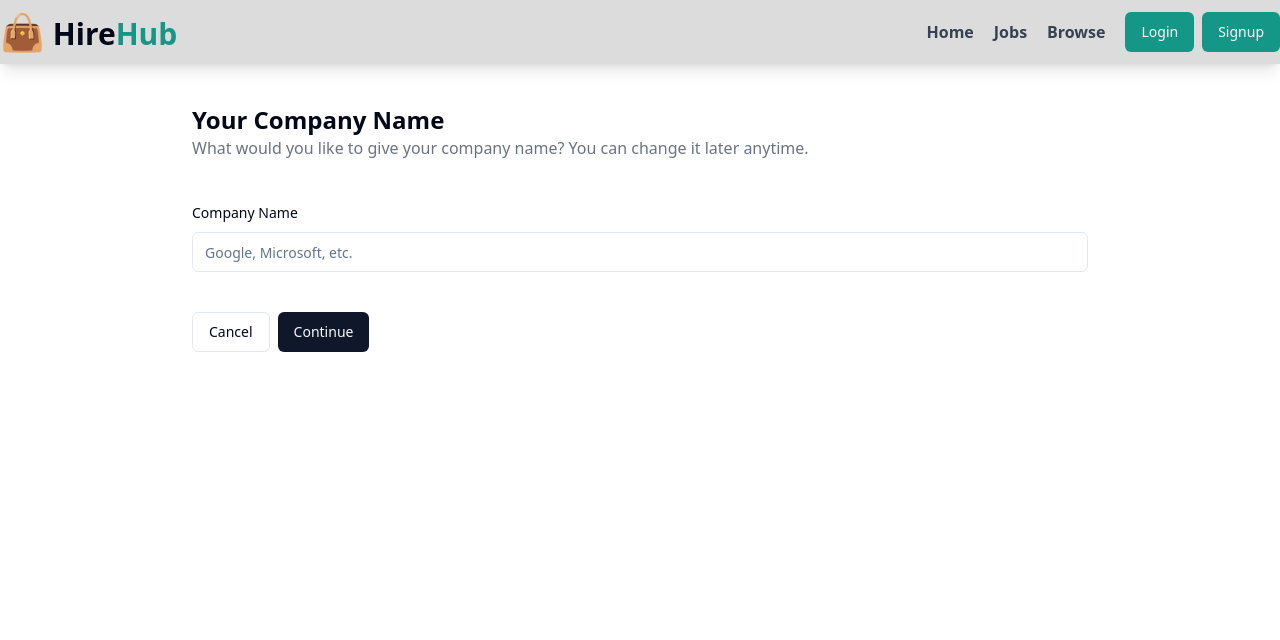
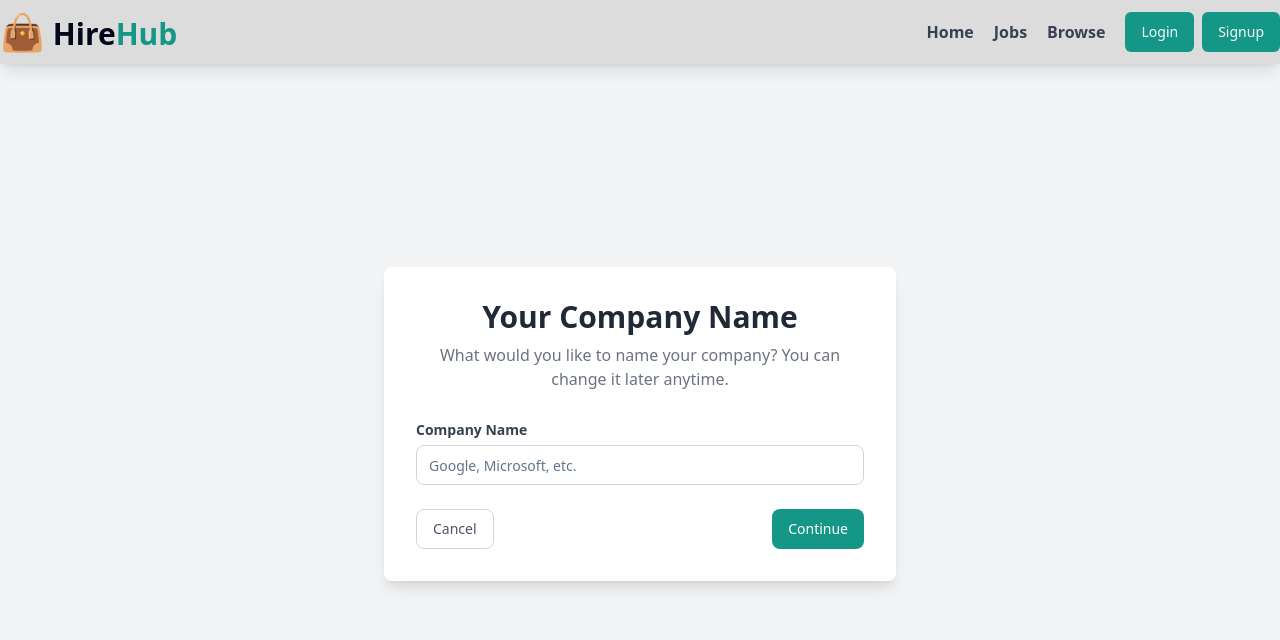
Before and after one commit to VinaySingh1045/HireHub, a React (Vite) app in the folder frontend/: page /admin/companines/create in a window 1280 px wide. Shown: the top 640 px of the page. Built offline with nearby package versions, Linux system fonts and the light colour scheme.

Commit message:
Company Frontend Done

```diff
--- a/frontend/src/components/compaines/CreateCompanies.jsx
+++ b/frontend/src/components/compaines/CreateCompanies.jsx
@@ -6,11 +6,10 @@ import { Label } from '../ui/label';
 import axios from 'axios';
 import { COMPANY_API_END_POINT } from '@/utlis/constants';
 import { toast } from 'sonner';
-import { useDispatch, useSelector } from 'react-redux';
+import { useDispatch } from 'react-redux';
 import { setSingleCompany } from '@/features/companySlice';
 
 const CreateCompanies = () => {
-
     const [companyName, setCompanyName] = useState("");
     const navigate = useNavigate();
     const dispatch = useDispatch();
@@ -20,7 +19,7 @@ const CreateCompanies = () => {
         console.log(companyName);
         try {
             const res = await axios.post(`${COMPANY_API_END_POINT}/compRegister`,
-                { companyName }, // Ensure the key matches the server's expected field name
+                { companyName },
                 {
                     headers: {
                         'Content-Type': 'application/json'
@@ -29,7 +28,7 @@ const CreateCompanies = () => {
                 });
 
             if (res.data.success) {
-                dispatch(setSingleCompany(res.data.data))
+                dispatch(setSingleCompany(res.data.data));
                 toast.success(res.data.message);
                 const companyId = res.data.data._id;
                 navigate(`/admin/companines/${companyId}`);
@@ -38,29 +37,46 @@ const CreateCompanies = () => {
             console.log(error);
             if (error.response && error.response.status === 401) {
                 toast.error("Company Name is Required.");
+            } else if (error.response && error.response.status === 409) {
+                toast.error("Company already Registered.");
             }
         }
     };
 
     return (
         <>
-            <div className='max-w-4xl mx-auto'>
-                <div className='my-10'>
-                    <h1 className='font-bold text-2xl'>Your Company Name</h1>
-                    <p className='text-gray-500'>What would you like to give your company name? You can change it later anytime.</p>
+            <div className='min-h-[90vh] flex items-center justify-center bg-gray-100'>
+                <div className='bg-white shadow-lg rounded-lg p-8 w-full max-w-lg'>
+                    <div className='mb-8 text-center'>
+                        <h1 className='font-bold text-3xl text-gray-800 mb-2'>Your Company Name</h1>
+                        <p className='text-gray-500'>What would you like to name your company? You can change it later anytime.</p>
                     </div>
 
-                <Label>Company Name</Label>
+                    <form onSubmit={handleSubmit}>
+                        <Label className='block text-gray-700 font-semibold'>Company Name</Label>
                         <Input
                             type="text"
-                    className="my-2"
+                            className="mt-2 mb-6 p-3 border border-gray-300 rounded-lg w-full focus:border-indigo-500 focus:ring-indigo-500"
                             placeholder="Google, Microsoft, etc."
-                    value={companyName} // Add the value prop to make it controlled
+                            value={companyName}
                             onChange={(e) => setCompanyName(e.target.value)}
                         />
-                <div className='flex items-center gap-2 my-10'>
-                    <Button variant="outline" onClick={() => navigate("/admin/companines")}>Cancel</Button>
-                    <Button onClick={handleSubmit}>Continue</Button>
+                        <div className='flex justify-between items-center'>
+                            <Button
+                                variant="outline"
+                                onClick={() => navigate("/admin/companines")}
+                                className="px-4 py-2 border border-gray-300 rounded-lg hover:bg-gray-200 text-gray-600"
+                            >
+                                Cancel
+                            </Button>
+                            <Button
+                                type="submit"
+                                className="px-4 py-2 bg-[#159788] text-white rounded-lg "
+                            >
+                                Continue
+                            </Button>
+                        </div>
+                    </form>
                 </div>
             </div>
         </>
--- a/frontend/src/components/compaines/UpdateCompany.jsx
+++ b/frontend/src/components/compaines/UpdateCompany.jsx
@@ -6,41 +6,39 @@ import { Input } from '../ui/input'
 import { COMPANY_API_END_POINT } from '@/utlis/constants'
 import { useSelector } from 'react-redux'
 import useGetCompanyById from '@/hooks/useGetCompanyById'
-import { useParams } from 'react-router-dom'
+import { useNavigate, useParams } from 'react-router-dom'
+import axios from 'axios'
+import { toast } from 'sonner'
 
 const UpdateCompany = () => {
-
-    const companyId = useParams()
-    useGetCompanyById(companyId.id)
-    const company  = useSelector(state => state.company.singleCompany)
-    const [loading, setLoading] = useState(false)
+    const companyId = useParams();
+    useGetCompanyById(companyId.id);
+    const company = useSelector(state => state.company.singleCompany);
+    const [loading, setLoading] = useState(false);
+    const navigate = useNavigate();
     const [input, setInput] = useState({
         companyName: "",
         description: "",
         logo: "",
         websiteUrl: "",
         location: ""
-    })
+    });
 
     const changeEventHandler = (e) => {
         if (e.target.name === "logo") {
-            setInput({ ...input, [e.target.name]: e.target.files[0] })
+            setInput({ ...input, [e.target.name]: e.target.files[0] });
+        } else {
+            setInput({ ...input, [e.target.name]: e.target.value });
         }
-        else {
-            setInput({ ...input, [e.target.name]: e.target.value })
-        }
-    }
+    };
 
     const handleSubmit = async (e) => {
         e.preventDefault();
-        // console.log(input)
         const formData = new FormData();
-
         formData.append("companyName", input.companyName);
         formData.append("description", input.description);
         formData.append("websiteUrl", input.websiteUrl);
         formData.append("location", input.location);
-        // formData.append("logo", input.logo);
         if (input.logo) {
             formData.append("logo", input.logo);
         }
@@ -49,18 +47,17 @@ const UpdateCompany = () => {
             setLoading(true);
             const res = await axios.put(`${COMPANY_API_END_POINT}/updateCompany/${company._id}`, formData, {
                 withCredentials: true
-            })
+            });
 
             if (res.data.success) {
-                toast.success(res.data.message)
+                toast.success(res.data.message);
                 setLoading(false);
-                navigate(`/admin/companines`)
+                navigate(`/admin/companines`);
             }
-
         } catch (error) {
             console.log(error);
         }
-    }
+    };
 
     useEffect(() => {
         setInput({
@@ -69,78 +66,86 @@ const UpdateCompany = () => {
             logo: company.logo || "",
             websiteUrl: company.websiteUrl || "",
             location: company.location || ""
-        })
-    }, [company])
-
-
+        });
+    }, [company]);
 
     return (
-        <>
+        <div className="min-h-screen bg-gray-50 py-12">
+            <div className="max-w-2xl mx-auto bg-white shadow-lg rounded-lg p-8">
+                <h1 className="font-bold text-2xl text-gray-800 text-center mb-6">Update Company Details</h1>
+                <form onSubmit={handleSubmit} className="space-y-6">
+                    <div className="grid grid-cols-1 sm:grid-cols-2 gap-6">
                         <div>
-                <div className='max-w-xl mx-auto my-10'>
-                    <form onSubmit={handleSubmit}>
-                        <div className='flex items-center gap-5 p-8'>
-                            <Button onClick={() => navigate("/admin/companies")} variant="outline" className="flex items-center gap-2 text-gray-500 font-semibold">
-                                <ArrowLeft />
-                                <span>Back</span>
-                            </Button>
-                            <h1 className='font-bold text-xl'>Company Setup</h1>
-                        </div>
-                        <div className='grid grid-cols-2 gap-4'>
-                            <div>
-                                <Label>Company Name</Label>
+                            <Label className="text-gray-700 font-medium">Company Name</Label>
                             <Input
                                 type="text"
                                 name="companyName"
                                 value={input.companyName}
                                 onChange={changeEventHandler}
+                                className="mt-2"
                             />
                         </div>
                         <div>
-                                <Label>Description</Label>
+                            <Label className="text-gray-700 font-medium">Description</Label>
                             <Input
                                 type="text"
                                 name="description"
                                 value={input.description}
                                 onChange={changeEventHandler}
+                                className="mt-2"
                             />
                         </div>
                         <div>
-                                <Label>Website</Label>
+                            <Label className="text-gray-700 font-medium">Website</Label>
                             <Input
                                 type="text"
-                                    name="website"
-                                    value={input.website}
+                                name="websiteUrl"
+                                value={input.websiteUrl}
                                 onChange={changeEventHandler}
+                                className="mt-2"
                             />
                         </div>
                         <div>
-                                <Label>Location</Label>
+                            <Label className="text-gray-700 font-medium">Location</Label>
                             <Input
                                 type="text"
                                 name="location"
                                 value={input.location}
                                 onChange={changeEventHandler}
+                                className="mt-2"
                             />
                         </div>
-                            <div>
-                                <Label>Logo</Label>
+                        <div className="sm:col-span-2">
+                            <Label className="text-gray-700 font-medium">Logo</Label>
                             <Input
                                 type="file"
+                                id="logo"
+                                name="logo"
                                 accept="image/*"
                                 onChange={changeEventHandler}
+                                className="mt-2"
                             />
                         </div>
                     </div>
-                        {
-                            loading ? <Button className="w-full my-4"> <Loader2 className='mr-2 h-4 w-4 animate-spin' /> Please wait </Button> : <Button type="submit" className="w-full my-4">Update</Button>
-                        }
+                    {loading ? (
+                        <Button className="w-full bg-bg-[#159788] text-white py-3 rounded-lg flex justify-center items-center">
+                            <Loader2 className="mr-2 h-4 w-4 animate-spin" /> Please wait...
+                        </Button>
+                    ) : (
+                        <Button type="submit" className="w-full bg-[#159788] text-white py-3 rounded-lg ">
+                            Update Company
+                        </Button>
+                    )}
                 </form>
+                <div className="mt-6">
+                    <Button onClick={() => navigate("/admin/companines")} variant="outline" className="w-full flex justify-center items-center gap-2 text-gray-500 font-semibold border border-gray-300 hover:bg-gray-100">
+                        <ArrowLeft />
+                        <span>Back</span>
+                    </Button>
                 </div>
+            </div>
+        </div>
+    );
+};
 
-            </div>
-        </>
-    )
-}
-
-export default UpdateCompany
+export default UpdateCompany;
```
Also changed, not shown: frontend/src/components/compaines/Companies.jsx (+18 -14 lines), frontend/src/components/compaines/CompaniesTable.jsx (+54 -8 lines). Lines whose indentation alone changed are shown as unchanged.
